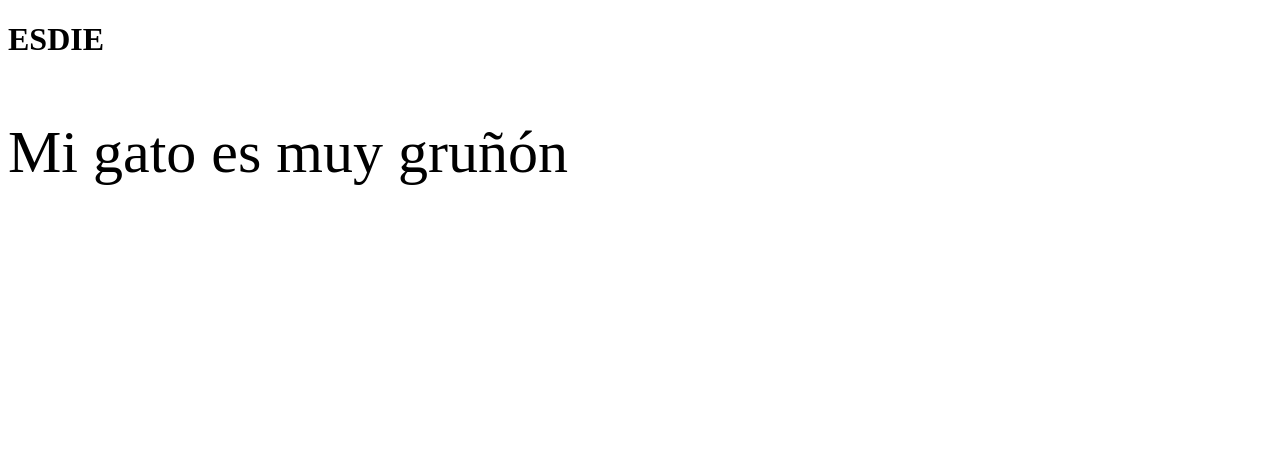
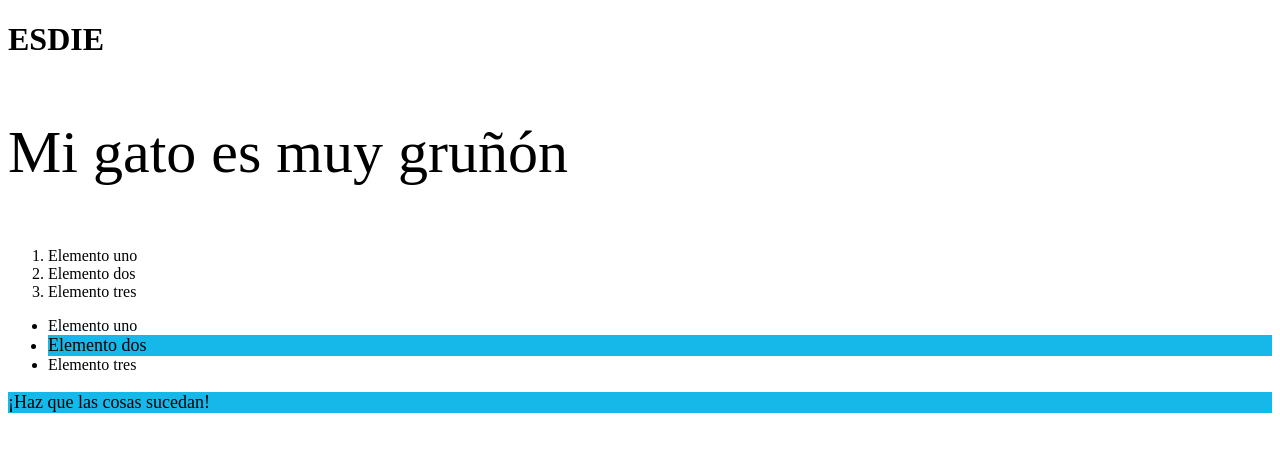
Before and after one commit to fernior/fernior.github.io, a Jekyll site: the page ejemplo1.html, which Jekyll copies as it is, in a window 1280 px wide. Shown: the top 452 px of the page. Built offline with Jekyll 4.4.1, drawn with Linux system fonts in a browser that asks for light colours.

Commit message:
Add files via upload

```diff
--- a/ejemplo1.html
+++ b/ejemplo1.html
@@ -9,5 +9,16 @@
 <body>
     <h1>ESDIE</h1>
     <p>Mi gato es muy gruñón</p>
+    <ol>
+        <li>Elemento uno</li>
+        <li>Elemento dos</li>
+        <li>Elemento tres</li>
+    </ol>
+    <ul>
+        <li>Elemento uno</li>
+        <li id="frase">Elemento dos</li>
+        <li>Elemento tres</li>
+    </ul>
+    <p id="frase">¡Haz que las cosas sucedan!</p>
 </body>
 </html>
--- a/estilo.css
+++ b/estilo.css
@@ -1,3 +1,5 @@
 p {
     font-size: 60px;
 }
+
+#frase{ font-size: 18px; background-color: rgb(22, 184, 233); }
```
